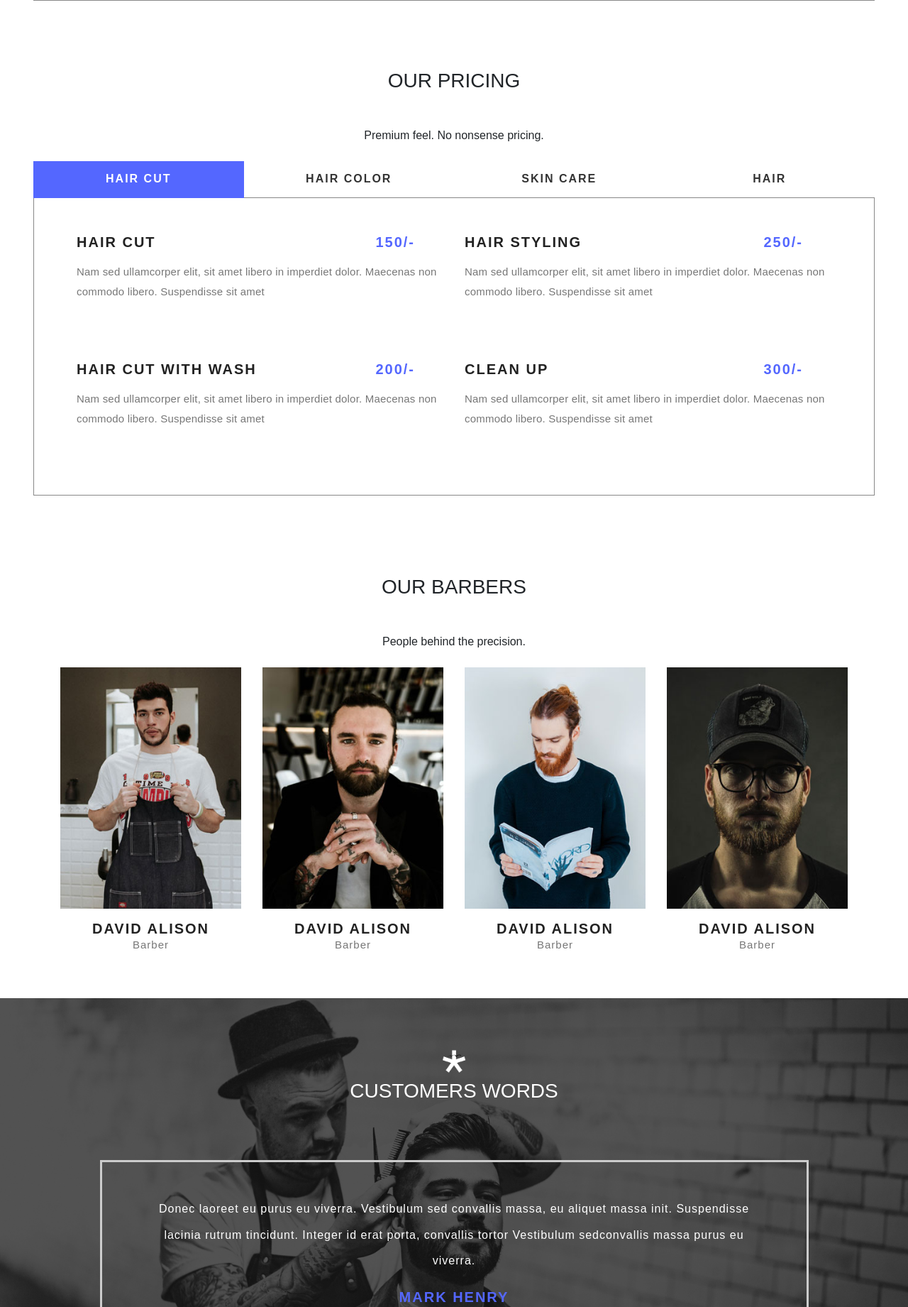
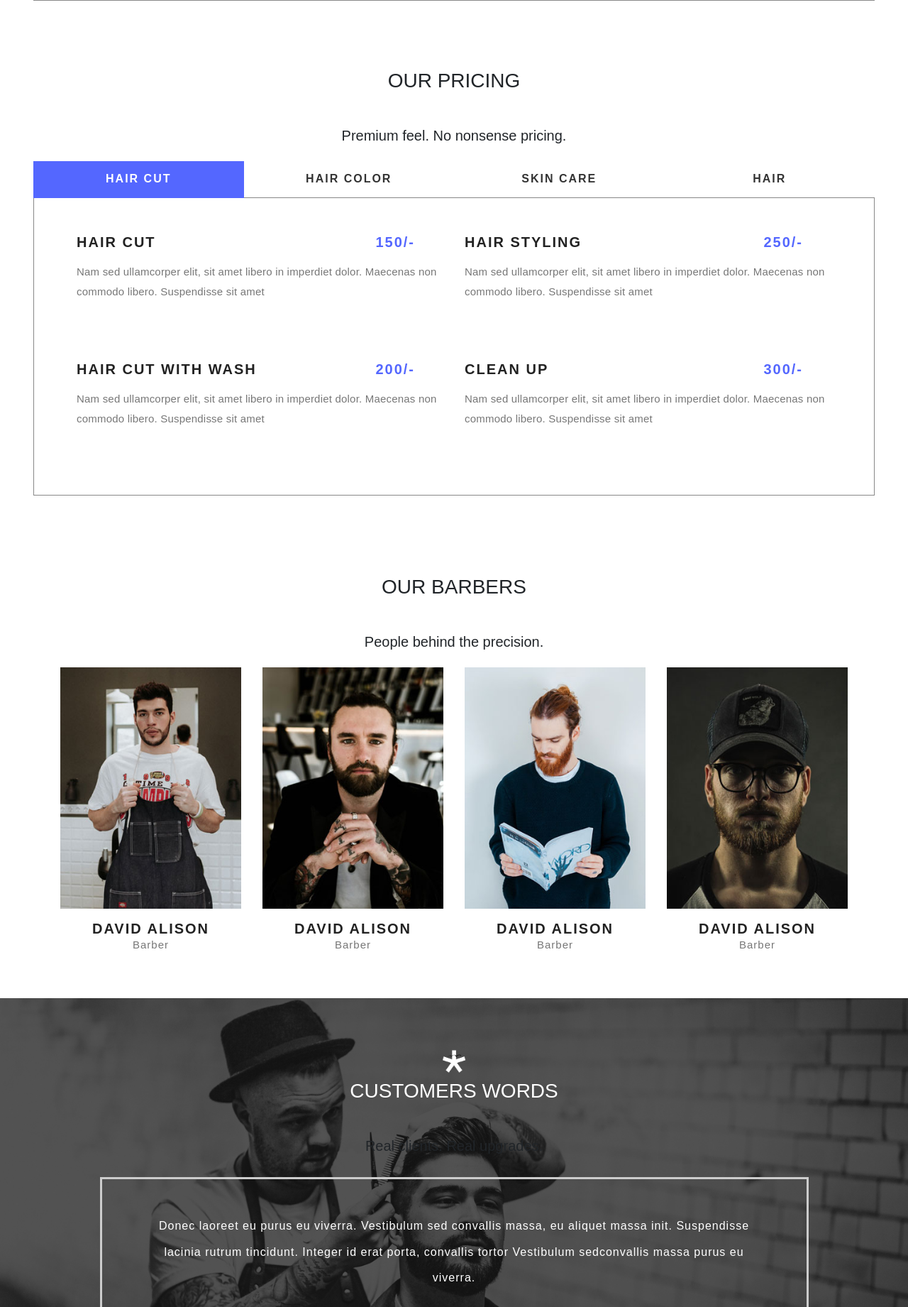
Before and after one commit to Ranjithr-007/South-Barber, a Django app: page / in a window 1280 px wide. Shown: the part 2361-4202 px from the top of the page at 71% size. Run offline with Django 3.2, Linux system fonts and the light colour scheme; data comes from the database, SQL or seed files in the repository; some libraries are stand-ins or nearby versions; some web fonts are replaced.

Commit message:
Review Section Content Updated

```diff
--- a/templates/website/index.html
+++ b/templates/website/index.html
@@ -473,7 +473,7 @@
 		<div class="heading text-center">
 			<!-- <i class="fas fa-cut"></i> -->
 			<h3 class="heading mb-sm-5 mb-3 text-uppercase">Our Pricing</h3>
-			<p>Premium feel. No nonsense pricing.</p><br>
+			<h5>Premium feel. No nonsense pricing.</h5><br>
 		</div>
 		<!--/tabs-->
 		<div class="responsive_tabs">
@@ -601,7 +601,7 @@
 		<div class="heading text-center">
 			<!-- <i class="fas fa-cut"></i> -->
 			<h3 class="heading mb-sm-5 mb-3 text-uppercase">Our Barbers</h3>
-			<p>People behind the precision.</p><br>
+			<h5>People behind the precision.</h5><br>
 		</div>
 		<div class="row barber-grids">
 			<div class="col-lg-3 col-sm-6 mb-lg-0 mb-5 text-center">
@@ -645,6 +645,7 @@
 			<!-- <i class="fas fa-cut"></i> -->
 			<img src="{% static 'images/SOUTH KAMON.png' %}" alt="South Kamon Logo" style="height:50px; width:auto;">
 			<h3 class="heading mb-sm-5 mb-3 text-uppercase">Customers Words</h3>
+			<h5>Real clients. Real upgrades.</h5>
 		</div>
 			<ul id="flexiselDemo1">
 				<li>
```
